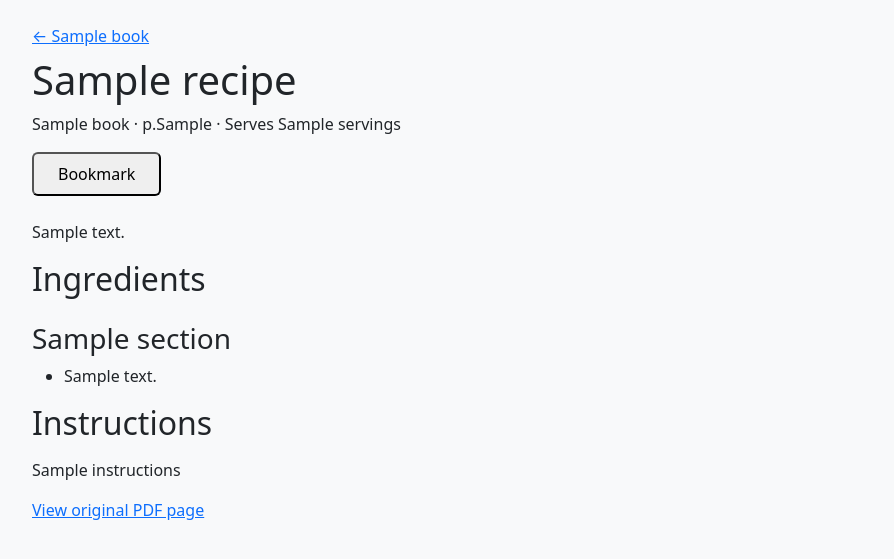
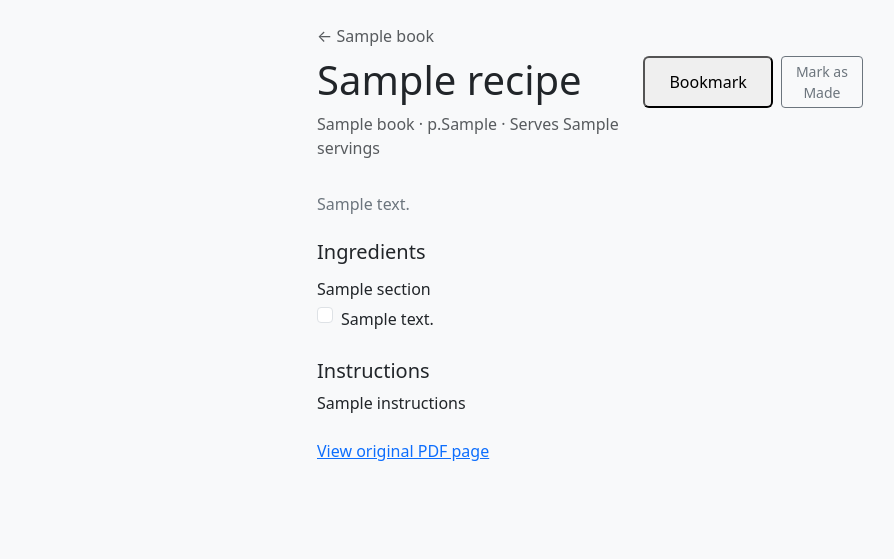
Before and after one commit to superversivesf/cookshelf, a FastAPI app: template src/cooksLibrary/web/templates/recipe.html in a window 1280 px wide. Shown: the part 56-615 px from the top of the page, without its empty margins (50-944 px from the left). Run offline with FastAPI, Linux system fonts and the light colour scheme; the template is opened without the code that fills it: most values are stand-ins (such as "Sample title", 1, 10 or a date in 2020); some libraries are stand-ins or nearby versions.

Commit message:
feat: stacked recipe detail with ingredient checkboxes and made button

```diff
--- a/src/cooksLibrary/web/routes/recipes.py
+++ b/src/cooksLibrary/web/routes/recipes.py
@@ -23,6 +23,7 @@ def recipe_view(request: Request, recipe_id: int):
         )
         book = dict(book_row) if book_row else None
     bookmarked = queries.is_bookmarked(recipe_id)
+    made = queries.is_made(recipe_id)
     template_name = (
         "recipe_fallback.html"
         if recipe["render_method"] == "pdf_fallback"
@@ -31,5 +32,5 @@ def recipe_view(request: Request, recipe_id: int):
     return templates.TemplateResponse(
         request,
         template_name,
-        {"recipe": recipe, "book": book, "bookmarked": bookmarked},
+        {"recipe": recipe, "book": book, "bookmarked": bookmarked, "made": made},
     )
--- a/src/cooksLibrary/web/templates/recipe.html
+++ b/src/cooksLibrary/web/templates/recipe.html
@@ -1,40 +1,44 @@
 {% extends "base.html" %}
 {% block title %}{{ recipe.title }} - Cook's Library{% endblock %}
 {% block content %}
-<a href="/books/{{ book.slug }}" class="text-stone-500">&larr; {{ book.title }}</a>
-<div class="flex items-start justify-between mt-2 mb-4">
+<div class="row justify-content-center">
+    <div class="col-12 col-md-8 col-lg-6">
+        <a href="/books/{{ book.slug }}" class="text-muted text-decoration-none">&larr; {{ book.title }}</a>
+        <div class="d-flex justify-content-between align-items-start mt-2 mb-3">
             <div>
-        <h1 class="text-3xl font-bold">{{ recipe.title }}</h1>
-        <p class="text-stone-500">{{ book.title }} · p.{{ recipe.page_start }} · Serves {{ recipe.servings }}</p>
+                <h1>{{ recipe.title }}</h1>
+                <p class="text-muted">{{ book.title }} · p.{{ recipe.page_start }} · Serves {{ recipe.servings or '?' }}</p>
             </div>
+            <div class="d-flex gap-2">
                 {% include "partials/bookmark_button.html" %}
+                {% include "partials/made_button.html" %}
+            </div>
         </div>
         {% if recipe.description %}
-<p class="text-stone-600 mb-6">{{ recipe.description }}</p>
+        <p class="text-secondary mb-4">{{ recipe.description }}</p>
         {% endif %}
-<div class="grid grid-cols-1 md:grid-cols-2 gap-8">
-    <div>
-        <h2 class="text-xl font-bold mb-3">Ingredients</h2>
+        <h2 class="h5 mt-4 mb-2">Ingredients</h2>
         {% set sections = {} %}
         {% for ing in recipe.ingredients %}
             {% set _ = sections.update({ing.section: sections.get(ing.section, []) + [ing]}) %}
         {% endfor %}
         {% for section, ings in sections.items() %}
-            {% if section %}<h3 class="font-semibold mt-4 mb-2">{{ section }}</h3>{% endif %}
-            <ul class="space-y-1">
+            {% if section %}<h3 class="h6 mt-3 mb-1">{{ section }}</h3>{% endif %}
+            <div class="mb-3">
                 {% for ing in ings %}
-                <li>{{ ing.raw_text }}</li>
-                {% endfor %}
-            </ul>
+                <div class="form-check recipe-ingredient">
+                    <input class="form-check-input" type="checkbox" id="ing-{{ ing.id }}">
+                    <label class="form-check-label" for="ing-{{ ing.id }}">{{ ing.raw_text }}</label>
+                </div>
                 {% endfor %}
             </div>
-    <div>
-        <h2 class="text-xl font-bold mb-3">Instructions</h2>
-        <p class="whitespace-pre-line">{{ recipe.instructions }}</p>
+        {% endfor %}
+        <h2 class="h5 mt-4 mb-2">Instructions</h2>
+        <p class="text-body" style="white-space: pre-line;">{{ recipe.instructions }}</p>
+        <p class="mt-4">
+            <a href="/books/{{ book.slug }}/page/{{ recipe.page_start }}" target="_blank"
+               class="link-primary">View original PDF page</a>
+        </p>
     </div>
 </div>
-<p class="mt-8">
-    <a href="/books/{{ book.slug }}/page/{{ recipe.page_start }}" target="_blank"
-       class="text-blue-600 hover:underline">View original PDF page</a>
-</p>
 {% endblock %}
```
Also changed, not shown: src/cooksLibrary/web/templates/recipe_fallback.html (+19 -8 lines), tests/test_web_recipes.py (+2 -0 lines). Lines whose indentation alone changed are shown as unchanged.
